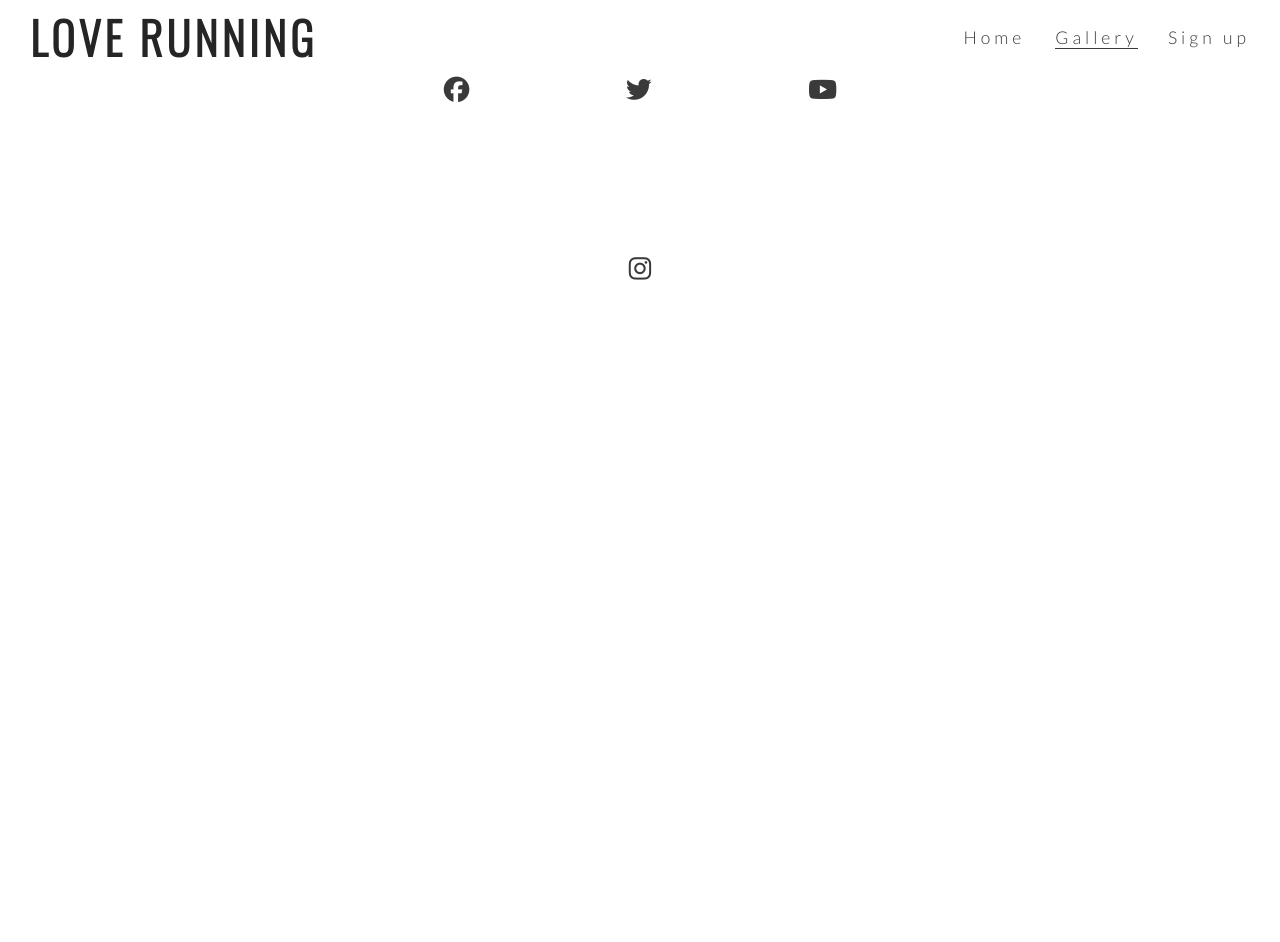
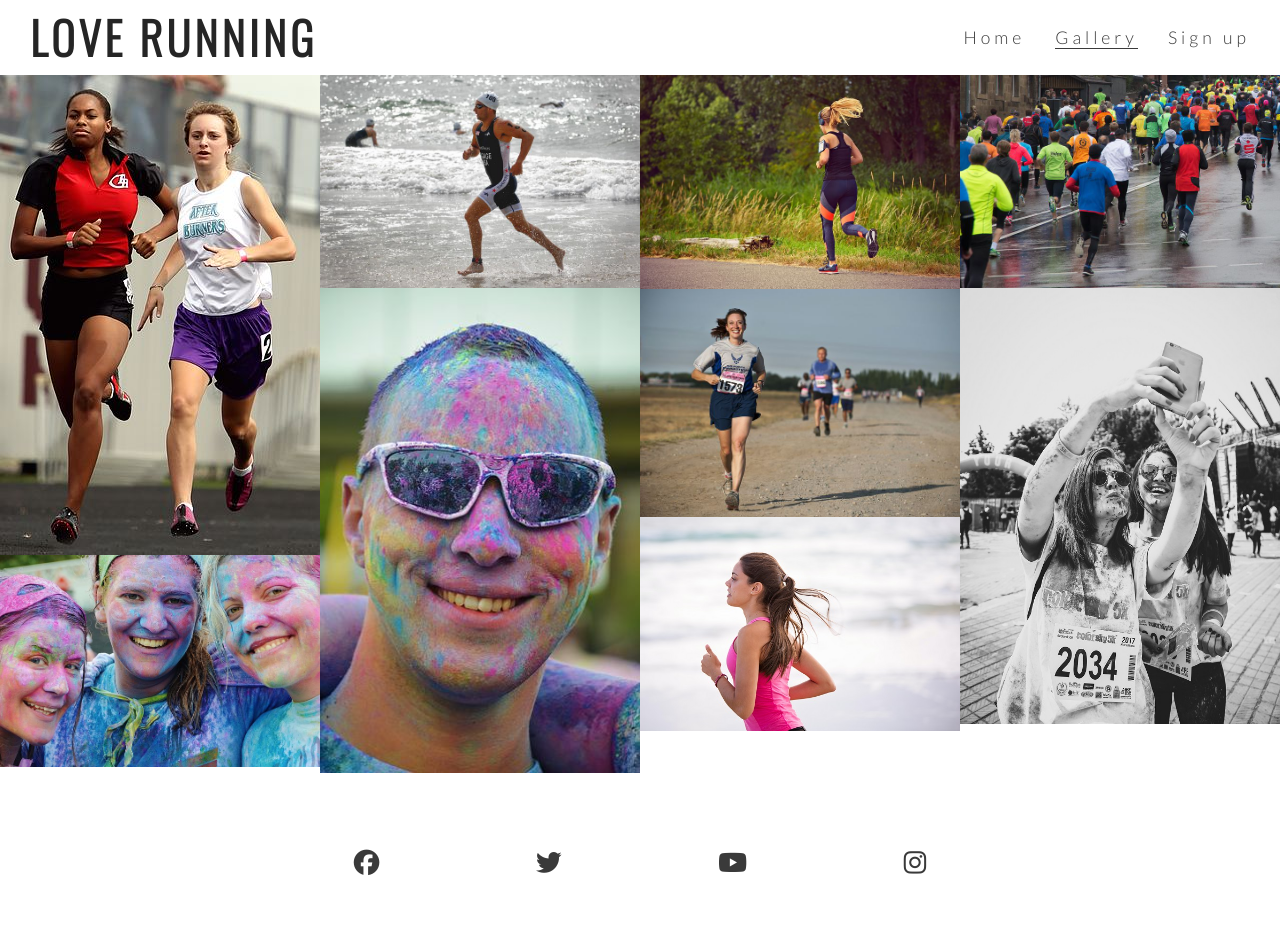
Before and after one commit to RHoganD/love-running, a website: page gallery.html in a window 1280 px wide. Before the commit the page ends 800 px from the top, so only its background shows below. Drawn offline with nearby package versions, Linux system fonts and the light colour scheme.

Commit message:
Add gallery images and mansory style

```diff
--- a/assets/css/style.css
+++ b/assets/css/style.css
@@ -232,3 +232,18 @@ animation-fill-mode: forwards;
                  padding: 5%;
                  color: #3a3a3a;
               }
+
+              /* Gallery */
+
+              #photos {
+             clear: both;
+             line-height: 0;
+             column-count: 4;
+             column-gap: 0;
+
+              }
+             #photos > img {
+             width: 100%;
+
+
+             }
--- a/gallery.html
+++ b/gallery.html
@@ -32,6 +32,17 @@
         </nav>
     </header>
 
+    <section id="photos">
+        <img src="assets/images/athletes.jpg" alt="Two athletes running together">
+        <img src="assets/images/girls.jpg" alt="Three girls at charity paint running festival">
+        <img src="assets/images/runner3.jpg" alt="Solo male runner jogging on a beach">
+        <img src="assets/images/man.jpg" alt="Man at charity paint running festival">
+        <img src="assets/images/runner1.jpg" alt="Solo feamle runner jogging through phoenix park">
+        <img src="assets/images/runner2.jpg" alt="Runners competing in marathon">
+        <img src="assets/images/runner4.jpg" alt="Solo female runner jogging on a beach">
+        <img src="assets/images/running_gang.jpg" alt="Large group of runners taking part in a marathon on a rainy day">
+        <img src="assets/images/mud-run.jpg" alt="Two women runners taking a muddy selfie after the Mud Runners Championship">
+    </section>
 
     <footer>
         <ul class="social-networks">
```
Also changed, not shown: assets/images/athletes.jpg (added), assets/images/girls.jpg (added), assets/images/man.jpg (added), assets/images/mud-run.jpg (added), assets/images/runner1.jpg (added), assets/images/runner2.jpg (added), assets/images/runner3.jpg (added), assets/images/runner4.jpg (added), assets/images/running_gang.jpg (added).
